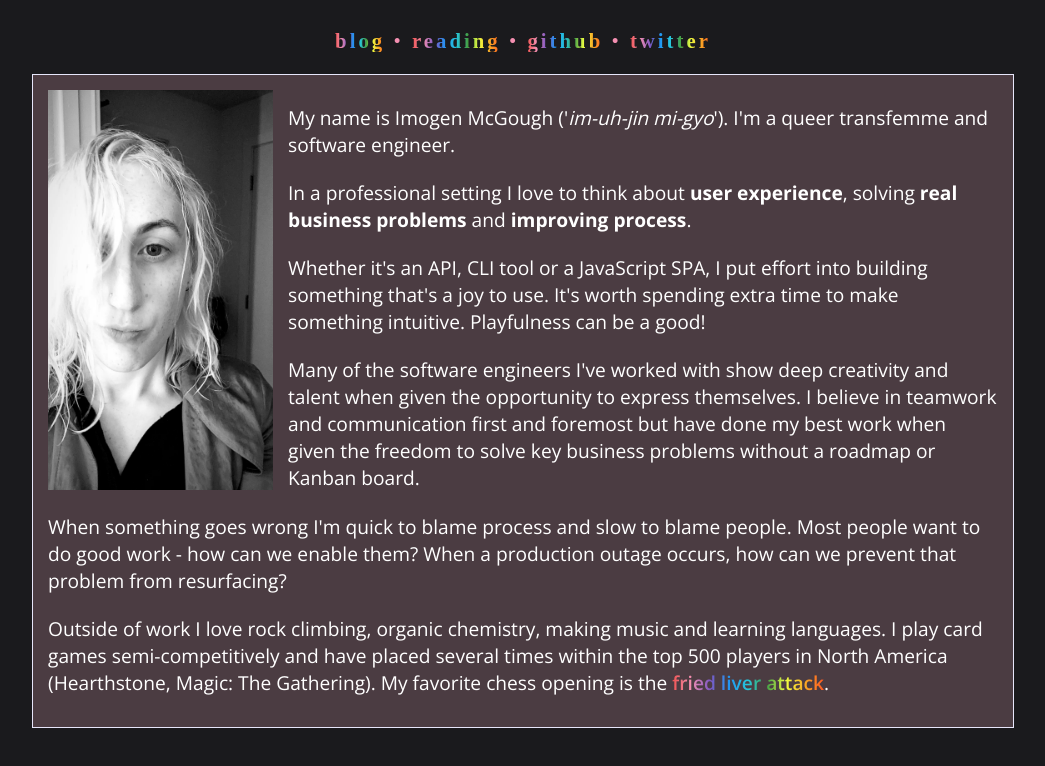
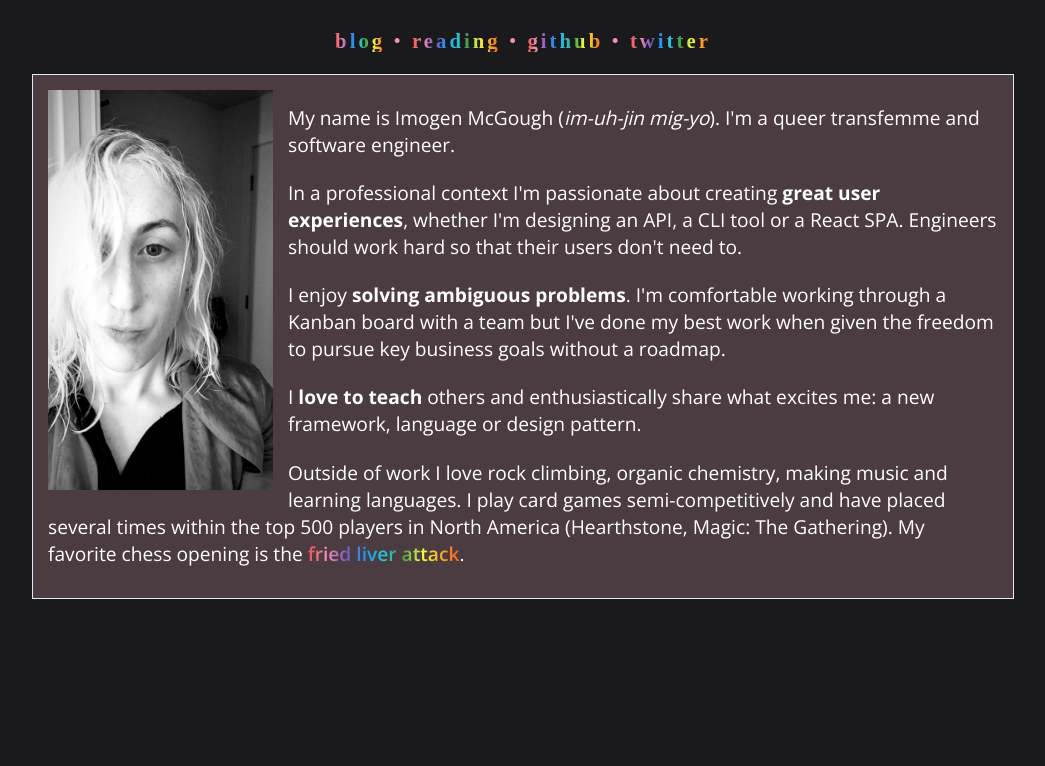
Before and after one commit to immykins/immykins-immykins.github.io, a plain HTML site: page index.html in a window 1280 px wide. Shown: the whole page, without its empty margins (117-1162 px from the left). Drawn offline with nearby package versions, Linux system fonts and the light colour scheme.

Commit message:
wordsmithing

```diff
--- a/index.html
+++ b/index.html
@@ -34,23 +34,16 @@
     <div class="content">
       <img src="selfie.webp" alt="Young blond-haired woman making a duck face">
       <div>
-        <p>My name is Imogen McGough ('<em>im-uh-jin mi-gyo</em>'). I'm a queer transfemme and software
+        <p>My name is Imogen McGough (<em>im-uh-jin mig-yo</em>). I'm a queer transfemme and software
           engineer.</p>
-        <p>In a professional setting I love to think about <strong>user experience</strong>, solving <strong>real
-            business
-            problems</strong>
-          and
-          <strong>improving process</strong>.
+        <p>In a professional context I'm passionate about creating <strong>great user experiences</strong>, whether I'm
+          designing an API, a CLI tool or a React SPA. Engineers should work hard so that their users don't need to.
         </p>
-        <p>Whether it's an API, CLI tool or a JavaScript SPA, I put effort into building something that's a joy to
-          use. It's worth spending extra time to make something intuitive. Playfulness can be a good!</p>
-        <p>Many of the software engineers I've worked with show deep creativity and talent when given the
-          opportunity to express themselves. I believe in teamwork and communication first and foremost but have done
-          my best work when given the freedom to solve key business problems without a roadmap or Kanban
-          board.</p>
-        <p>When something goes wrong I'm quick to blame process and slow to blame people. Most people want to do good
-          work - how can we enable them? When a production outage occurs, how can we prevent that problem
-          from resurfacing?</p>
+        <p>I enjoy <strong>solving ambiguous problems</strong>. I'm comfortable working through a Kanban board
+          with a team but I've done my best work when given the freedom to pursue key business goals without a roadmap.
+        </p>
+        <p>I <strong>love to teach</strong> others and enthusiastically share what excites me: a new framework, language
+          or design pattern.</p>
         <p>Outside of work I love rock climbing, organic chemistry, making music and learning languages. I play card
           games
           semi-competitively and have placed several times within the top 500 players in North America (Hearthstone,
```
